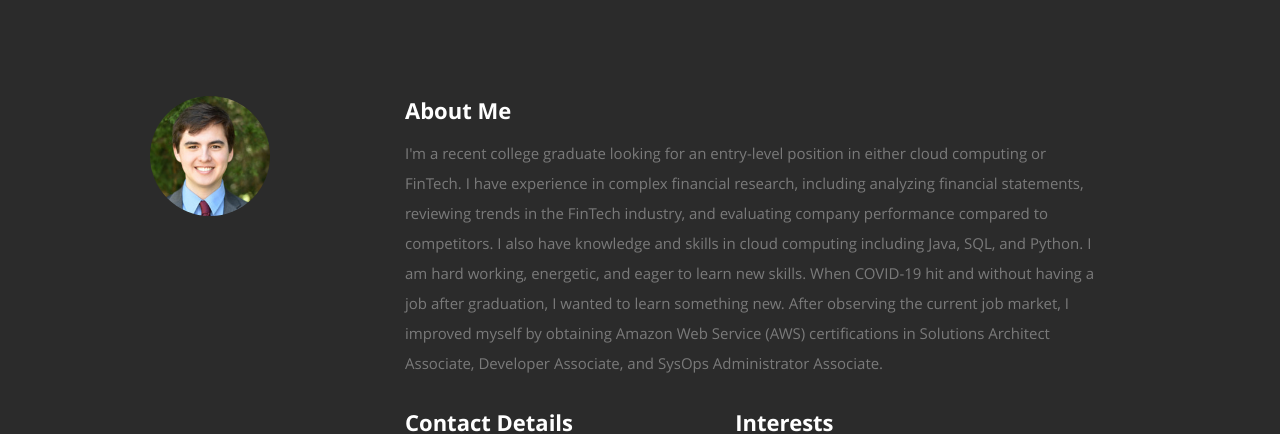
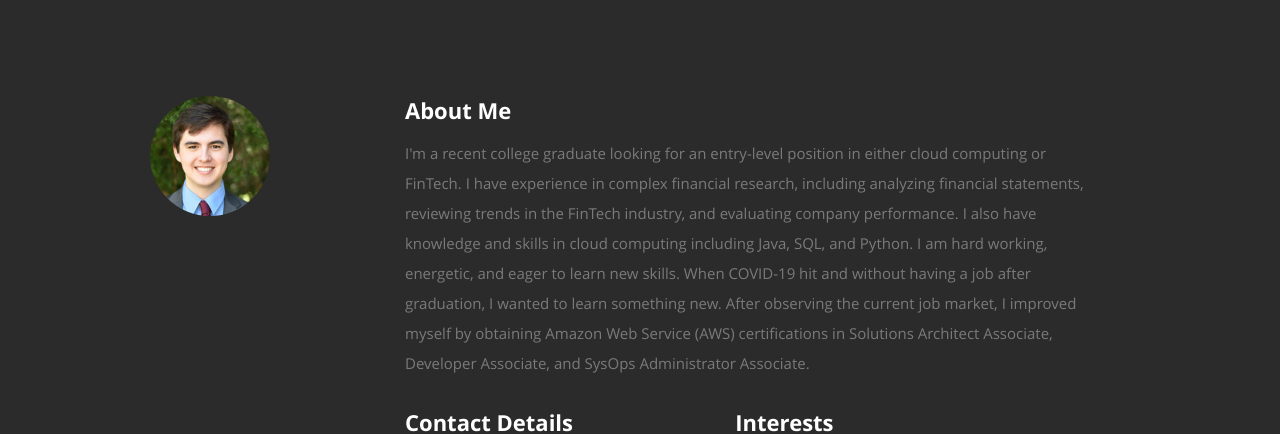
Before and after one commit to alexdziarn/ResumeChallengeFrontend, a plain HTML site: page index.html in a window 1280 px wide. Shown: the part 800-1234 px from the top of the page. Drawn offline with nearby package versions, Linux system fonts and the light colour scheme; no server answers; files whose address does not match are found by name.

Commit message:
fixed wierd wording

```diff
--- a/index.html
+++ b/index.html
@@ -104,7 +104,7 @@
 
             <p>I'm a recent college graduate looking for an entry-level position in either cloud computing or FinTech.
                I have experience in complex financial research, including analyzing financial statements,
-               reviewing trends in the FinTech industry, and evaluating company performance compared to competitors.
+               reviewing trends in the FinTech industry, and evaluating company performance.
                I also have knowledge and skills in cloud computing including Java, SQL, and Python. I am hard working,
                energetic, and eager to learn new skills. When COVID-19 hit and without having a job after graduation, I wanted to learn something new.
                After observing the current job market, I improved myself by obtaining Amazon Web Service (AWS) certifications
```
